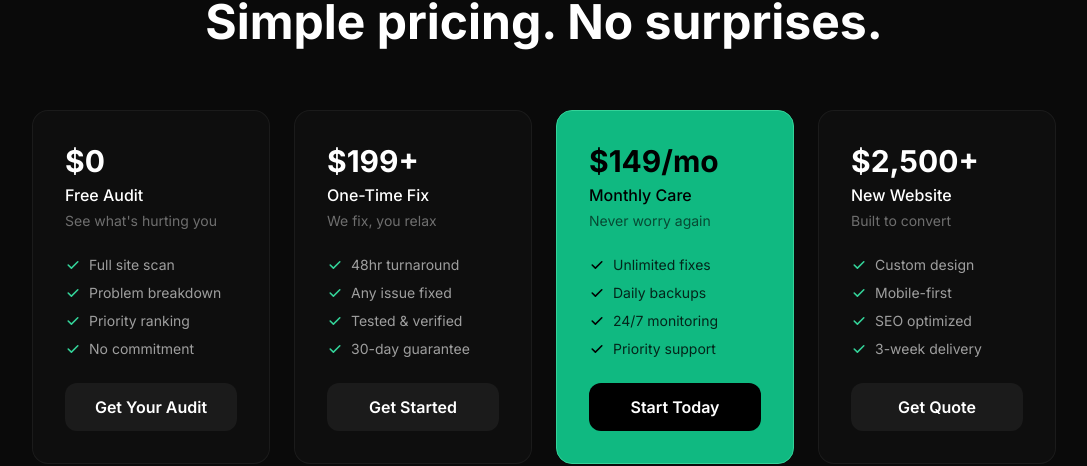
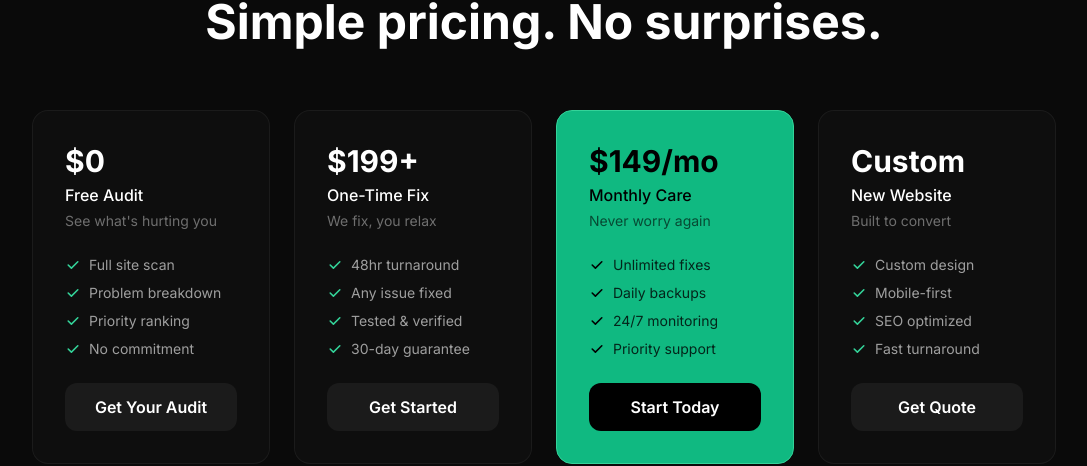
Before and after one commit to io-benjamin/vera-web, a Next.js app: page / in a window 1280 px wide. Shown: the part 2228-2694 px from the top of the page, without its empty margins (96-1183 px from the left). Built offline with nearby package versions, Linux system fonts and the light colour scheme; no server answers.

Commit message:
Change New Website price to Custom Quote

```diff
--- a/app/page.tsx
+++ b/app/page.tsx
@@ -355,9 +355,9 @@ export default function Home() {
                 },
                 {
                   title: 'New Website',
-                  price: '$2,500+',
+                  price: 'Custom',
                   desc: 'Built to convert',
-                  features: ['Custom design', 'Mobile-first', 'SEO optimized', '3-week delivery'],
+                  features: ['Custom design', 'Mobile-first', 'SEO optimized', 'Fast turnaround'],
                   cta: 'Get Quote',
                   highlighted: false,
                 },
```
